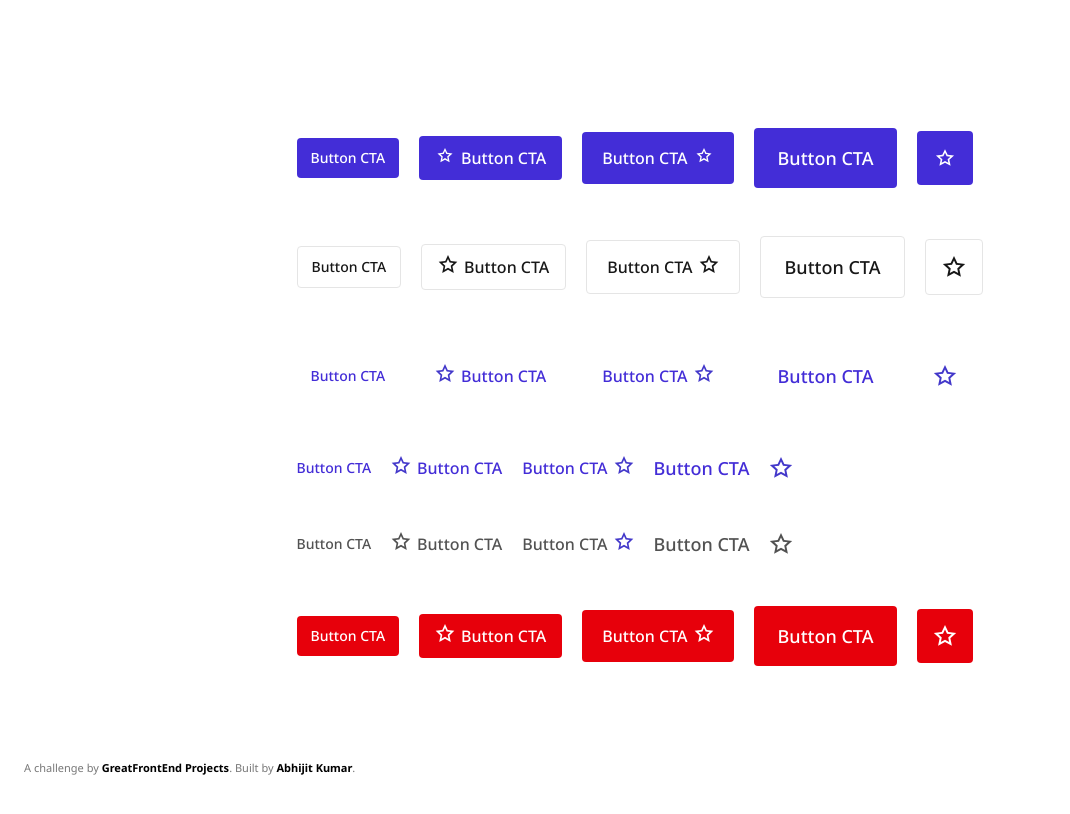
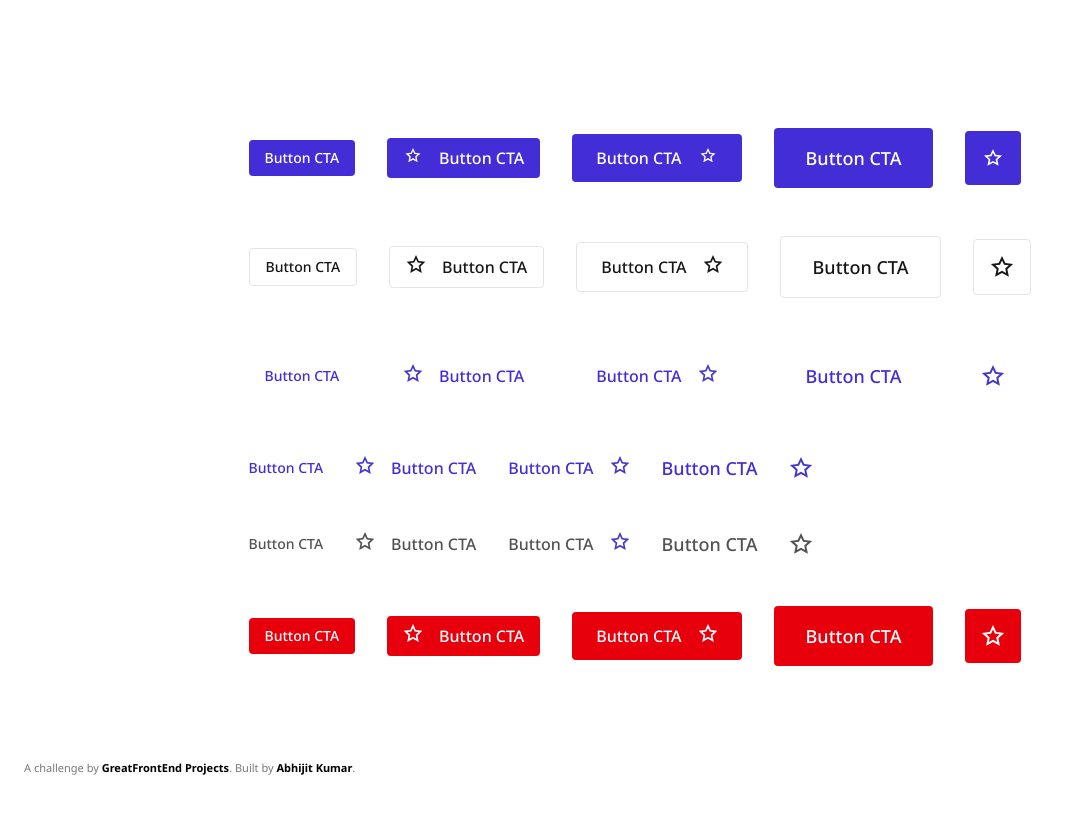
Before and after one commit to Abhijit105/button-component, a website built with Vite: page index.html in a window 1280 px wide. Shown: the whole page, without its empty margins (0-1070 px from the left). Built offline with nearby package versions, Linux system fonts and the light colour scheme.

Commit message:
fix: use tailwind classes instead of theme variables

```diff
--- a/index.html
+++ b/index.html
@@ -17,20 +17,18 @@
   <body>
     <!-- Add your site or application content here -->
     <div class="container mx-auto my-32 w-fit">
-      <div class="flex flex-col min-h-screen gap-main">
-        <div
-          class="flex flex-row items-center justify-start gap-list flex-wrap"
-        >
+      <div class="flex flex-col min-h-screen gap-12">
+        <div class="flex flex-row items-center justify-start gap-8 flex-wrap">
           <button
-            class="bg-indigo-700 rounded-default py-xs px-md text-white flex flex-row gap-btn"
+            class="bg-indigo-700 rounded-sm py-2 px-4 text-white flex flex-row gap-4"
           >
             <span
-              class="font-default font-medium text-sm leading-[var(--line-md)]"
+              class="font-['Noto Sans'] font-medium text-sm leading-[var(--line-md)]"
               >Button CTA</span
             >
           </button>
           <button
-            class="bg-indigo-700 rounded-default py-xs px-lg text-white flex flex-row gap-btn"
+            class="bg-indigo-700 rounded-sm py-2 px-4 text-white flex flex-row gap-4"
           >
             <img
               src="./icons/button-1-icon.svg"
@@ -39,15 +37,15 @@
               height="20"
             />
             <span
-              class="font-default font-medium text-md leading-[var(--line-lg)]"
+              class="font-['Noto Sans'] font-medium text-md leading-[var(--line-lg)]"
               >Button CTA</span
             >
           </button>
           <button
-            class="bg-indigo-700 rounded-default py-md px-2xl text-white flex flex-row gap-btn"
+            class="bg-indigo-700 rounded-sm py-3 px-6 text-white flex flex-row gap-4"
           >
             <span
-              class="font-default font-medium text-md leading-[var(--line-lg)] flex flex-row gap-btn"
+              class="font-['Noto Sans'] font-medium text-md leading-[var(--line-lg)] flex flex-row gap-4"
               >Button CTA</span
             >
             <img
@@ -58,15 +56,15 @@
             />
           </button>
           <button
-            class="bg-indigo-700 rounded-default py-lg px-3xl text-white flex flex-row gap-btn"
+            class="bg-indigo-700 rounded-sm py-4 px-8 text-white flex flex-row gap-4"
           >
             <span
-              class="font-default font-medium text-lg leading-[var(--line-xl)]"
+              class="font-['Noto Sans'] font-medium text-lg leading-[var(--line-xl)]"
               >Button CTA</span
             >
           </button>
           <button
-            class="bg-indigo-700 rounded-default py-lg px-lg text-white flex flex-row gap-btn"
+            class="bg-indigo-700 rounded-sm py-4 px-4 text-white flex flex-row gap-4"
           >
             <img
               src="./icons/button-1-icon.svg"
@@ -76,19 +74,17 @@
             />
           </button>
         </div>
-        <div
-          class="flex flex-row items-center justify-start gap-list flex-wrap"
-        >
+        <div class="flex flex-row items-center justify-start gap-8 flex-wrap">
           <button
-            class="bg-white border-neutral-200 border-[0.5px] rounded-default py-xs px-md text-neutral-900 flex flex-row gap-btn"
+            class="bg-white border-neutral-200 border-[0.5px] rounded-sm py-2 px-4 text-neutral-900 flex flex-row gap-4"
           >
             <span
-              class="font-default font-medium text-sm leading-[var(--line-md)]"
+              class="font-['Noto Sans'] font-medium text-sm leading-[var(--line-md)]"
               >Button CTA</span
             >
           </button>
           <button
-            class="bg-white border-neutral-200 border-[0.5px] rounded-default py-xs px-lg text-neutral-900 flex flex-row gap-btn"
+            class="bg-white border-neutral-200 border-[0.5px] rounded-sm py-2 px-4 text-neutral-900 flex flex-row gap-4"
           >
             <img
               src="./icons/button-2-icon.svg"
@@ -97,15 +93,15 @@
               height="20"
             />
             <span
-              class="font-default font-medium text-md leading-[var(--line-lg)]"
+              class="font-['Noto Sans'] font-medium text-md leading-[var(--line-lg)]"
               >Button CTA</span
             >
           </button>
           <button
-            class="bg-white border-neutral-200 border-[0.5px] rounded-default py-md px-2xl text-neutral-900 flex flex-row gap-btn"
+            class="bg-white border-neutral-200 border-[0.5px] rounded-sm py-3 px-6 text-neutral-900 flex flex-row gap-4"
           >
             <span
-              class="font-default font-medium text-md leading-[var(--line-lg)] flex flex-row gap-btn"
+              class="font-['Noto Sans'] font-medium text-md leading-[var(--line-lg)] flex flex-row gap-4"
               >Button CTA</span
             >
             <img
@@ -116,15 +112,15 @@
             />
           </button>
           <button
-            class="bg-white border-neutral-200 border-[0.5px] rounded-default py-lg px-3xl text-neutral-900 flex flex-row gap-btn"
+            class="bg-white border-neutral-200 border-[0.5px] rounded-sm py-4 px-8 text-neutral-900 flex flex-row gap-4"
           >
             <span
-              class="font-default font-medium text-lg leading-[var(--line-xl)]"
+              class="font-['Noto Sans'] font-medium text-lg leading-[var(--line-xl)]"
               >Button CTA</span
             >
           </button>
           <button
-            class="bg-white border-neutral-200 border-[0.5px] rounded-default py-lg px-lg text-neutral-900 flex flex-row gap-btn"
+            class="bg-white border-neutral-200 border-[0.5px] rounded-sm py-4 px-4 text-neutral-900 flex flex-row gap-4"
           >
             <img
               src="./icons/button-2-icon.svg"
@@ -134,19 +130,17 @@
             />
           </button>
         </div>
-        <div
-          class="flex flex-row items-center justify-start gap-list flex-wrap"
-        >
+        <div class="flex flex-row items-center justify-start gap-8 flex-wrap">
           <button
-            class="bg-white py-xs px-md text-indigo-700 flex flex-row gap-btn"
+            class="bg-white py-2 px-4 text-indigo-700 flex flex-row gap-4"
           >
             <span
-              class="font-default font-medium text-sm leading-[var(--line-md)]"
+              class="font-['Noto Sans'] font-medium text-sm leading-[var(--line-md)]"
               >Button CTA</span
             >
           </button>
           <button
-            class="bg-white py-xs px-lg text-indigo-700 flex flex-row gap-btn"
+            class="bg-white py-2 px-4 text-indigo-700 flex flex-row gap-4"
           >
             <img
               src="./icons/button-3-icon.svg"
@@ -155,15 +149,15 @@
               height="20"
             />
             <span
-              class="font-default font-medium text-md leading-[var(--line-lg)]"
+              class="font-['Noto Sans'] font-medium text-md leading-[var(--line-lg)]"
               >Button CTA</span
             >
           </button>
           <button
-            class="bg-white py-md px-2xl text-indigo-700 flex flex-row gap-btn"
+            class="bg-white py-3 px-6 text-indigo-700 flex flex-row gap-4"
           >
             <span
-              class="font-default font-medium text-md leading-[var(--line-lg)] flex flex-row gap-btn"
+              class="font-['Noto Sans'] font-medium text-md leading-[var(--line-lg)] flex flex-row gap-4"
               >Button CTA</span
             >
             <img
@@ -174,15 +168,15 @@
             />
           </button>
           <button
-            class="bg-white py-lg px-3xl text-indigo-700 flex flex-row gap-btn"
+            class="bg-white py-4 px-8 text-indigo-700 flex flex-row gap-4"
           >
             <span
-              class="font-default font-medium text-lg leading-[var(--line-xl)]"
+              class="font-['Noto Sans'] font-medium text-lg leading-[var(--line-xl)]"
               >Button CTA</span
             >
           </button>
           <button
-            class="bg-white py-lg px-lg text-indigo-700 flex flex-row gap-btn"
+            class="bg-white py-4 px-4 text-indigo-700 flex flex-row gap-4"
           >
             <img
               src="./icons/button-3-icon.svg"
@@ -192,19 +186,17 @@
             />
           </button>
         </div>
-        <div
-          class="flex flex-row items-center justify-start gap-list flex-wrap"
-        >
+        <div class="flex flex-row items-center justify-start gap-8 flex-wrap">
           <button
-            class="bg-white py-0 px-0 text-indigo-700 flex flex-row gap-btn"
+            class="bg-white py-0 px-0 text-indigo-700 flex flex-row gap-4"
           >
             <span
-              class="font-default font-medium text-sm leading-[var(--line-md)]"
+              class="font-['Noto Sans'] font-medium text-sm leading-[var(--line-md)]"
               >Button CTA</span
             >
           </button>
           <button
-            class="bg-white py-0 px-0 text-indigo-700 flex flex-row gap-btn"
+            class="bg-white py-0 px-0 text-indigo-700 flex flex-row gap-4"
           >
             <img
               src="./icons/button-4-icon.svg"
@@ -213,15 +205,15 @@
               height="20"
             />
             <span
-              class="font-default font-medium text-md leading-[var(--line-lg)]"
+              class="font-['Noto Sans'] font-medium text-md leading-[var(--line-lg)]"
               >Button CTA</span
             >
           </button>
           <button
-            class="bg-white py-0 px-0 text-indigo-700 flex flex-row gap-btn"
+            class="bg-white py-0 px-0 text-indigo-700 flex flex-row gap-4"
           >
             <span
-              class="font-default font-medium text-md leading-[var(--line-lg)] flex flex-row gap-btn"
+              class="font-['Noto Sans'] font-medium text-md leading-[var(--line-lg)] flex flex-row gap-4"
               >Button CTA</span
             >
             <img
@@ -232,15 +224,15 @@
             />
           </button>
           <button
-            class="bg-white py-0 px-0 text-indigo-700 flex flex-row gap-btn"
+            class="bg-white py-0 px-0 text-indigo-700 flex flex-row gap-4"
           >
             <span
-              class="font-default font-medium text-lg leading-[var(--line-xl)]"
+              class="font-['Noto Sans'] font-medium text-lg leading-[var(--line-xl)]"
               >Button CTA</span
             >
           </button>
           <button
-            class="bg-white py-0 px-0 text-indigo-700 flex flex-row gap-btn"
+            class="bg-white py-0 px-0 text-indigo-700 flex flex-row gap-4"
           >
             <img
               src="./icons/button-4-icon.svg"
@@ -250,19 +242,17 @@
             />
           </button>
         </div>
-        <div
-          class="flex flex-row items-center justify-start gap-list flex-wrap"
-        >
+        <div class="flex flex-row items-center justify-start gap-8 flex-wrap">
           <button
-            class="bg-white py-0 px-0 text-neutral-600 flex flex-row gap-btn"
+            class="bg-white py-0 px-0 text-neutral-600 flex flex-row gap-4"
           >
             <span
-              class="font-default font-medium text-sm leading-[var(--line-md)]"
+              class="font-['Noto Sans'] font-medium text-sm leading-[var(--line-md)]"
               >Button CTA</span
             >
           </button>
           <button
-            class="bg-white py-0 px-0 text-neutral-600 flex flex-row gap-btn"
+            class="bg-white py-0 px-0 text-neutral-600 flex flex-row gap-4"
           >
             <img
               src="./icons/button-5-icon.svg"
@@ -271,15 +261,15 @@
               height="20"
             />
             <span
-              class="font-default font-medium text-md leading-[var(--line-lg)]"
+              class="font-['Noto Sans'] font-medium text-md leading-[var(--line-lg)]"
               >Button CTA</span
             >
           </button>
           <button
-            class="bg-white py-0 px-0 text-neutral-600 flex flex-row gap-btn"
+            class="bg-white py-0 px-0 text-neutral-600 flex flex-row gap-4"
           >
             <span
-              class="font-default font-medium text-md leading-[var(--line-lg)] flex flex-row gap-btn"
+              class="font-['Noto Sans'] font-medium text-md leading-[var(--line-lg)] flex flex-row gap-4"
               >Button CTA</span
             >
             <img
@@ -290,15 +280,15 @@
             />
           </button>
           <button
-            class="bg-white py-0 px-0 text-neutral-600 flex flex-row gap-btn"
+            class="bg-white py-0 px-0 text-neutral-600 flex flex-row gap-4"
           >
             <span
-              class="font-default font-medium text-lg leading-[var(--line-xl)]"
+              class="font-['Noto Sans'] font-medium text-lg leading-[var(--line-xl)]"
               >Button CTA</span
             >
           </button>
           <button
-            class="bg-white py-0 px-0 text-neutral-600 flex flex-row gap-btn"
+            class="bg-white py-0 px-0 text-neutral-600 flex flex-row gap-4"
           >
             <img
               src="./icons/button-5-icon.svg"
@@ -308,19 +298,17 @@
             />
           </button>
         </div>
-        <div
-          class="flex flex-row items-center justify-start gap-list flex-wrap"
-        >
+        <div class="flex flex-row items-center justify-start gap-8 flex-wrap">
           <button
-            class="bg-red-600 rounded-[4px] py-xs px-md text-white flex flex-row gap-btn"
+            class="bg-red-600 rounded-[4px] py-2 px-4 text-white flex flex-row gap-4"
           >
             <span
-              class="font-default font-medium text-sm leading-[var(--line-md)]"
+              class="font-['Noto Sans'] font-medium text-sm leading-[var(--line-md)]"
               >Button CTA</span
             >
           </button>
           <button
-            class="bg-red-600 rounded-[4px] py-xs px-lg text-white flex flex-row gap-btn"
+            class="bg-red-600 rounded-[4px] py-2 px-4 text-white flex flex-row gap-4"
           >
             <img
               src="./icons/button-6-icon.svg"
@@ -329,15 +317,15 @@
               height="20"
             />
             <span
-              class="font-default font-medium text-md leading-[var(--line-lg)]"
+              class="font-['Noto Sans'] font-medium text-md leading-[var(--line-lg)]"
               >Button CTA</span
             >
           </button>
           <button
-            class="bg-red-600 rounded-[4px] py-md px-2xl text-white flex flex-row gap-btn"
+            class="bg-red-600 rounded-[4px] py-3 px-6 text-white flex flex-row gap-4"
           >
             <span
-              class="font-default font-medium text-md leading-[var(--line-lg)] flex flex-row gap-btn"
+              class="font-['Noto Sans'] font-medium text-md leading-[var(--line-lg)] flex flex-row gap-4"
               >Button CTA</span
             >
             <img
@@ -348,15 +336,15 @@
             />
           </button>
           <button
-            class="bg-red-600 rounded-[4px] py-lg px-3xl text-white flex flex-row gap-btn"
+            class="bg-red-600 rounded-[4px] py-4 px-8 text-white flex flex-row gap-4"
           >
             <span
-              class="font-default font-medium text-lg leading-[var(--line-xl)]"
+              class="font-['Noto Sans'] font-medium text-lg leading-[var(--line-xl)]"
               >Button CTA</span
             >
           </button>
           <button
-            class="bg-red-600 rounded-[4px] py-lg px-lg text-white flex flex-row gap-btn"
+            class="bg-red-600 rounded-[4px] py-4 px-4 text-white flex flex-row gap-4"
           >
             <img
               src="./icons/button-6-icon.svg"
```
Also changed, not shown: css/style.css (+0 -12 lines).
